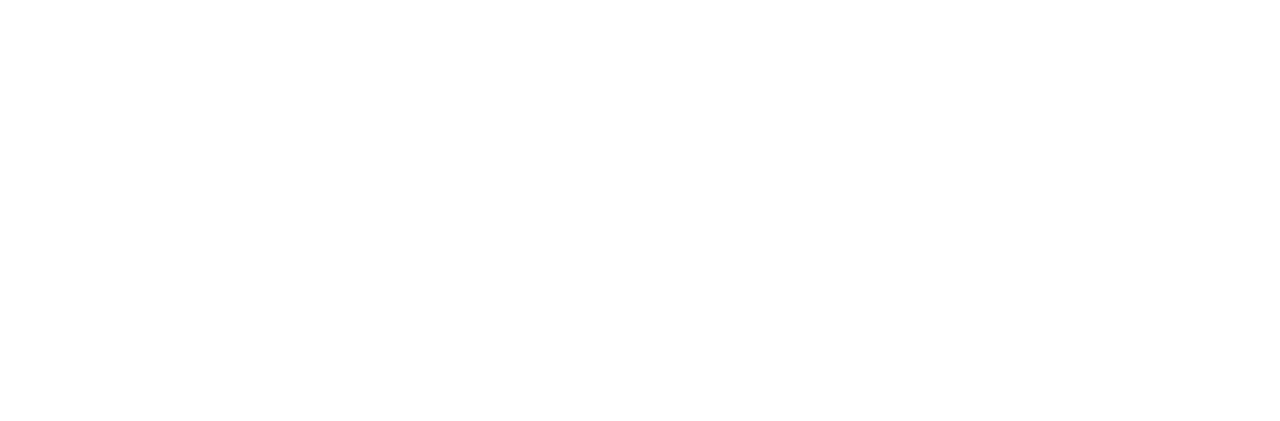
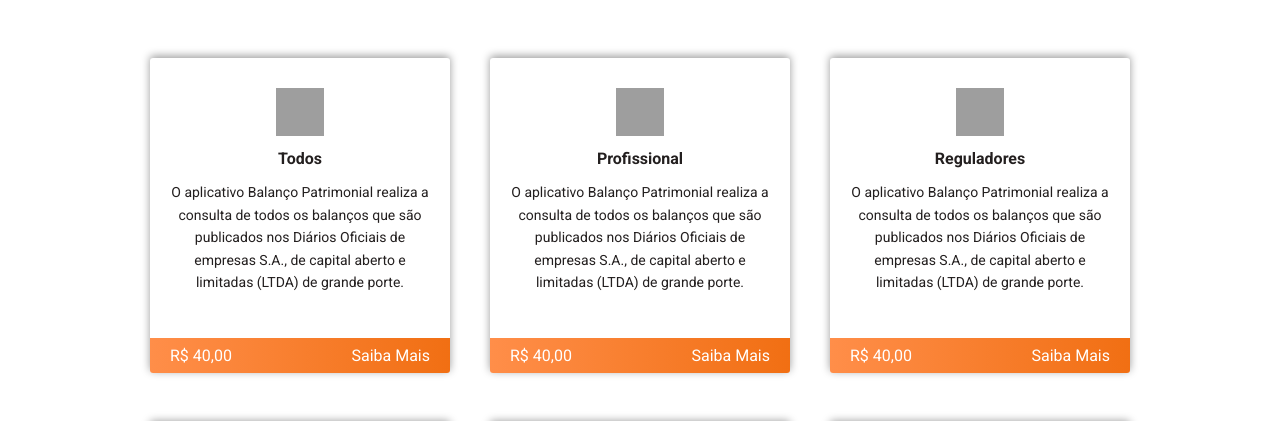
Before and after one commit to MarcosPauloJS/case-upminer, a Vue app: page / in a window 1280 px wide. Shown: the part 353-774 px from the top of the page. Built offline with nearby package versions, Linux system fonts and the light colour scheme; grey boxes are pictures that could not be loaded.

Commit message:
create card service

```diff
--- a/src/components/ButtonGeneric.vue
+++ b/src/components/ButtonGeneric.vue
@@ -34,6 +34,7 @@
   @import "@/assets/scss/variables.scss";
 
   .button {
+    width: v-bind(width);
     font-size: v-bind(fontSize);
     padding: v-bind(padding);
     text-align: v-bind(textAlign);
--- /dev/null
+++ b/src/components/CardService.vue
@@ -0,0 +1,111 @@
+<script setup>
+  import InlineSvg from 'vue-inline-svg';
+  import ButtonGeneric from "@/components/ButtonGeneric.vue"
+  import { computed } from "vue";
+
+  const props = defineProps({
+    title: String,
+    iconUrl: String,
+    resume: String,
+    price: Number,
+  })
+
+  const title = props.title;
+  const iconUrl = props.iconUrl;
+  const resume = props.resume;
+  const price = props.price;
+
+   const valueFormated = computed( () => {
+    const originalPrice = props.price ? props.price : 0
+    return  originalPrice.toLocaleString('pt-br',{style: 'currency', currency: 'BRL'})
+  });
+</script>
+
+<template>
+  <div class="card-service">
+    <div class="card-service__wrapper">
+      <img class="card-service__img" :src="iconUrl" />
+      <h1 class="card-service__title" >{{title}}</h1>
+      <p class="card-service__resume" >{{resume}}</p>
+    </div>
+
+    <div class="card-service__button" width="100%" borderRadius="0px" :text="buttonText" @onClickButton="handleClickButton" >
+        <span>{{valueFormated}}</span>
+        <span>Saiba Mais</span>
+    </div>
+  </div>
+</template>
+
+<style lang="scss">
+  @use "sass:map";
+  @import "@/assets/scss/variables.scss";
+
+  .card-service {
+    display: flex;
+    flex-direction: column;
+    align-items: center;
+    width: 300px;
+    min-height: 300px;
+    height: fit-content;
+    background-color: $background-color;
+    box-shadow: 0px -2px 9px 0px rgba(0,0,0,0.4);
+    border: none;
+    border-radius: 3px;
+    transition: 0.7s;
+    cursor: pointer;
+    overflow: hidden;
+    padding: 30px 20px 80px 20px;
+    margin: 0px 20px 50px 20px;
+
+    &:hover {
+      transition: 0.7s;
+      transform: scale(1.05);
+    }
+
+    >.card-service__wrapper {
+      display: flex;
+      flex-direction: column;
+      align-items: center;
+      flex-wrap: wrap;
+
+      >.card-service__title {
+        font-size: map.get($text-sizes, "medium");
+        color: map.get($text-colors, "primary");
+        font-weight: bold;
+        margin-top: 10px;
+      }
+
+      >.card-service__resume {
+        font-size: map.get($text-sizes, "small");
+        text-align: center;
+        margin-top: 10px;
+      }
+
+      >.card-service__img {
+        width: 48px ;
+        height: 48px ;
+      }
+    }
+
+    >.card-service__button {
+      position: absolute;
+      bottom: 0;
+      left: 0;
+      width: 100%;
+      display: flex;
+      justify-content: space-between;
+      padding: 5px 20px;
+      font-size: v-bind(fontSize);
+      background: map.get($gradients, "primary");
+      color: map.get($text-colors, "light");
+      border: none;
+
+
+      @include small {
+        flex-direction: column;
+        align-items: center;
+      }
+    }
+  }
+
+</style>
--- a/src/views/HomeView.vue
+++ b/src/views/HomeView.vue
@@ -3,18 +3,19 @@
   import { Carousel, Slide, Pagination, Navigation } from 'vue3-carousel';
   import BannerSpotlight from "@/components/BannerSpotlight.vue";
   import SelectCard from "@/components/SelectCard.vue";
+  import CardService from "@/components/CardService.vue";
 
   const cardsSelect = [
-    {name: 'Todos', iconUrl: 'https://firebasestorage.googleapis.com/v0/b/upminer-1e499.appspot.com/o/globe-v2.svg?alt=media&token=fe59e5eb-f8d7-4ad5-bea4-d644539692f4', id: 0},
-    {name: 'Profissional', iconUrl: 'https://firebasestorage.googleapis.com/v0/b/upminer-1e499.appspot.com/o/briefcase.svg?alt=media&token=c2ea7b0f-e374-47c1-9c00-535de4ff30f5', id: 1},
-    {name: 'Reguladores', iconUrl: 'https://firebasestorage.googleapis.com/v0/b/upminer-1e499.appspot.com/o/university.svg?alt=media&token=cf1816b5-fe36-4e93-9a98-237c4d0ec3c8', id: 2},
-    {name: 'Sócio Ambiental', iconUrl: 'https://firebasestorage.googleapis.com/v0/b/upminer-1e499.appspot.com/o/tree.svg?alt=media&token=c5dccaaf-4e3c-400b-bdfb-68685754ab48', id: 3},
-    {name: 'Jurídico', iconUrl: 'https://firebasestorage.googleapis.com/v0/b/upminer-1e499.appspot.com/o/gavel.svg?alt=media&token=2be2aa54-d1bf-4d4a-b553-331297f038ac', id: 4},
-    {name: 'Listas Restritivas', iconUrl: 'https://firebasestorage.googleapis.com/v0/b/upminer-1e499.appspot.com/o/ban.svg?alt=media&token=ba4e1a0c-bc3c-424c-a37d-873a9a3afa41', id: 4},
-    {name: 'Mídia / Internet', iconUrl: 'https://firebasestorage.googleapis.com/v0/b/upminer-1e499.appspot.com/o/globe.svg?alt=media&token=dd1307e5-0e43-483d-8747-d36541994070', id: 4},
-    {name: 'Bens e Imóveis', iconUrl: 'https://firebasestorage.googleapis.com/v0/b/upminer-1e499.appspot.com/o/gem.svg?alt=media&token=d1c52e0c-472d-4989-9d76-89cc24e11f06', id: 4},
-    {name: 'Cadastro', iconUrl: 'https://firebasestorage.googleapis.com/v0/b/upminer-1e499.appspot.com/o/male.svg?alt=media&token=a9a4c08d-689e-400e-8bcd-54f539c4c2b9', id: 4},
-    {name: 'Financeiro', iconUrl: 'https://firebasestorage.googleapis.com/v0/b/upminer-1e499.appspot.com/o/piggy.svg?alt=media&token=ab3f2e1e-5df7-4f7c-95a7-c3c82ff3a8b7', id: 4},
+    {name: 'Todos', iconUrl: 'https://firebasestorage.googleapis.com/v0/b/upminer-1e499.appspot.com/o/globe-v2.svg?alt=media&token=fe59e5eb-f8d7-4ad5-bea4-d644539692f4', id: 0, resume: 'O aplicativo Balanço Patrimonial realiza a consulta de todos os balanços que são publicados nos Diários Oficiais de empresas S.A., de capital aberto e limitadas (LTDA) de grande porte.', price: 40},
+    {name: 'Profissional', iconUrl: 'https://firebasestorage.googleapis.com/v0/b/upminer-1e499.appspot.com/o/briefcase.svg?alt=media&token=c2ea7b0f-e374-47c1-9c00-535de4ff30f5', id: 1, resume: 'O aplicativo Balanço Patrimonial realiza a consulta de todos os balanços que são publicados nos Diários Oficiais de empresas S.A., de capital aberto e limitadas (LTDA) de grande porte.', price: 40},
+    {name: 'Reguladores', iconUrl: 'https://firebasestorage.googleapis.com/v0/b/upminer-1e499.appspot.com/o/university.svg?alt=media&token=cf1816b5-fe36-4e93-9a98-237c4d0ec3c8', id: 2, resume: 'O aplicativo Balanço Patrimonial realiza a consulta de todos os balanços que são publicados nos Diários Oficiais de empresas S.A., de capital aberto e limitadas (LTDA) de grande porte.', price: 40},
+    {name: 'Sócio Ambiental', iconUrl: 'https://firebasestorage.googleapis.com/v0/b/upminer-1e499.appspot.com/o/tree.svg?alt=media&token=c5dccaaf-4e3c-400b-bdfb-68685754ab48', id: 3, resume: 'O aplicativo Balanço Patrimonial realiza a consulta de todos os balanços que são publicados nos Diários Oficiais de empresas S.A., de capital aberto e limitadas (LTDA) de grande porte.', price: 40},
+    {name: 'Jurídico', iconUrl: 'https://firebasestorage.googleapis.com/v0/b/upminer-1e499.appspot.com/o/gavel.svg?alt=media&token=2be2aa54-d1bf-4d4a-b553-331297f038ac', id: 4, resume: 'O aplicativo Balanço Patrimonial realiza a consulta de todos os balanços que são publicados nos Diários Oficiais de empresas S.A., de capital aberto e limitadas (LTDA) de grande porte.', price: 40},
+    {name: 'Listas Restritivas', iconUrl: 'https://firebasestorage.googleapis.com/v0/b/upminer-1e499.appspot.com/o/ban.svg?alt=media&token=ba4e1a0c-bc3c-424c-a37d-873a9a3afa41', id: 5, resume: 'O aplicativo Balanço Patrimonial realiza a consulta de todos os balanços que são publicados nos Diários Oficiais de empresas S.A., de capital aberto e limitadas (LTDA) de grande porte.', price: 40},
+    {name: 'Mídia / Internet', iconUrl: 'https://firebasestorage.googleapis.com/v0/b/upminer-1e499.appspot.com/o/globe.svg?alt=media&token=dd1307e5-0e43-483d-8747-d36541994070', id: 6, resume: 'O aplicativo Balanço Patrimonial realiza a consulta de todos os balanços que são publicados nos Diários Oficiais de empresas S.A., de capital aberto e limitadas (LTDA) de grande porte.', price: 40},
+    {name: 'Bens e Imóveis', iconUrl: 'https://firebasestorage.googleapis.com/v0/b/upminer-1e499.appspot.com/o/gem.svg?alt=media&token=d1c52e0c-472d-4989-9d76-89cc24e11f06', id: 7, resume: 'O aplicativo Balanço Patrimonial realiza a consulta de todos os balanços que são publicados nos Diários Oficiais de empresas S.A., de capital aberto e limitadas (LTDA) de grande porte.', price: 40},
+    {name: 'Cadastro', iconUrl: 'https://firebasestorage.googleapis.com/v0/b/upminer-1e499.appspot.com/o/male.svg?alt=media&token=a9a4c08d-689e-400e-8bcd-54f539c4c2b9', id: 8, resume: 'O aplicativo Balanço Patrimonial realiza a consulta de todos os balanços que são publicados nos Diários Oficiais de empresas S.A., de capital aberto e limitadas (LTDA) de grande porte.', price: 40},
+    {name: 'Financeiro', iconUrl: 'https://firebasestorage.googleapis.com/v0/b/upminer-1e499.appspot.com/o/piggy.svg?alt=media&token=ab3f2e1e-5df7-4f7c-95a7-c3c82ff3a8b7', id: 9, resume: 'O aplicativo Balanço Patrimonial realiza a consulta de todos os balanços que são publicados nos Diários Oficiais de empresas S.A., de capital aberto e limitadas (LTDA) de grande porte.', price: 40},
   ]
 </script>
 
@@ -48,6 +49,10 @@
 
   <div class="selectTag">
     <SelectCard  v-for="card in cardsSelect" :key="card.id" :title="card.name" :iconUrl="card.iconUrl" :id="card.id"/>
+  </div>
+
+  <div  class="cards-wrapper">
+    <CardService v-for="card in cardsSelect" :key="card.id" :title="card.name" :resume="card.resume" :price="card.price" :iconUrl="card.iconUrl" :id="card.id"/>
   </div>
 </template>
 
@@ -87,4 +92,11 @@
       grid-template-columns: repeat(5, 1fr);
     }
   }
+
+  .cards-wrapper {
+    display: flex;
+    justify-content: center;
+    flex-wrap: wrap;
+    padding: 30px;
+  }
 </style>
```
